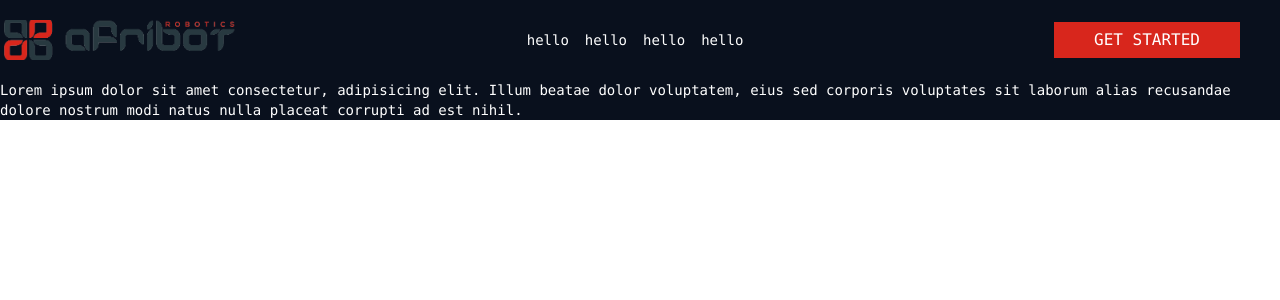
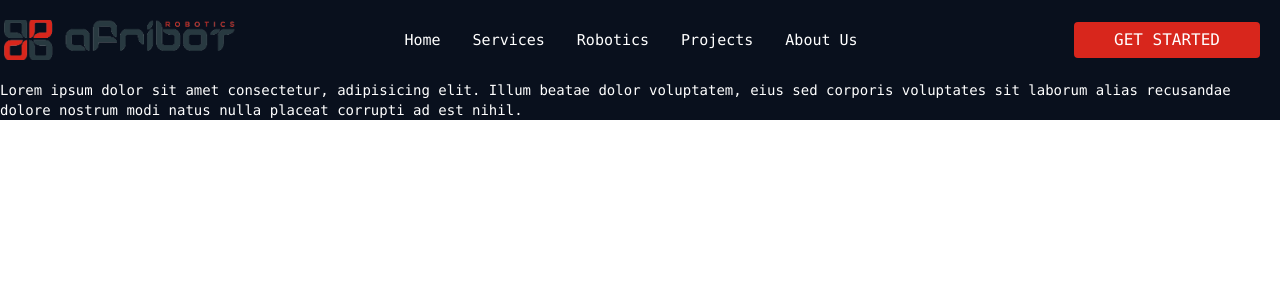
Before and after one commit to DenisOuma/afri-robotics, a Next.js app: page / in a window 1280 px wide. Shown: the top 300 px of the page. Built offline with nearby package versions, Linux system fonts and the light colour scheme.

Commit message:
navigation menu design completed

```diff
--- a/src/app/components/Button.jsx
+++ b/src/app/components/Button.jsx
@@ -9,7 +9,7 @@ export const Button = ({
 	...rest
 }) => {
 	const classes = className(
-		"flex text-[16px] hover:text-secondary-text-color  items-end py-2 font-[400]",
+		"flex text-[15px] hover:text-secondary-text-color  items-end py-2 font-[400]",
 		{
 			"bg-secondary-color text-[16px]": primary,
 		},
--- a/src/app/components/navbar/NavBar.jsx
+++ b/src/app/components/navbar/NavBar.jsx
@@ -6,15 +6,16 @@ export const NavBar = () => {
 	return (
 		<div className="w-full flex items-center justify-between ">
 			<Logo />
-			<div className="flex items-center justify-between nav-bar-links w-90 ">
-				<ul className="w-full flex items-center">
-					<li>hello</li>
-					<li>hello</li>
-					<li>hello</li>
-					<li>hello</li>
+			<div className="flex items-center justify-between nav-bar-links">
+				<ul className="w-full flex items-center capitalize">
+					<li>Home</li>
+					<li>services</li>
+					<li>Robotics</li>
+					<li>projects</li>
+					<li>About Us</li>
 				</ul>
 			</div>
-			<Button className="flex mx-10 uppercase p-10" primary>
+			<Button className="flex mx-5 uppercase p-10 rounded" primary>
 				Get Started
 			</Button>
 		</div>
--- a/src/app/globals.css
+++ b/src/app/globals.css
@@ -6,6 +6,7 @@
 	--foreground-rgb: 0, 0, 0;
 	--background-start-rgb: 214, 219, 220;
 	--background-end-rgb: "#09101D";
+	--hover-text-effect: "#121A27";
 }
 
 @media (prefers-color-scheme: dark) {
@@ -23,5 +24,11 @@ body {
 }
 .nav-bar-links > ul > li {
 	cursor: pointer;
-	margin-left: 1rem;
+	margin-right: 2rem;
+	font-weight: 500;
+	font-size: 15px;
 }
+
+.nav-bar-links > ul > li:hover {
+	color: #667da3;
+}
```
